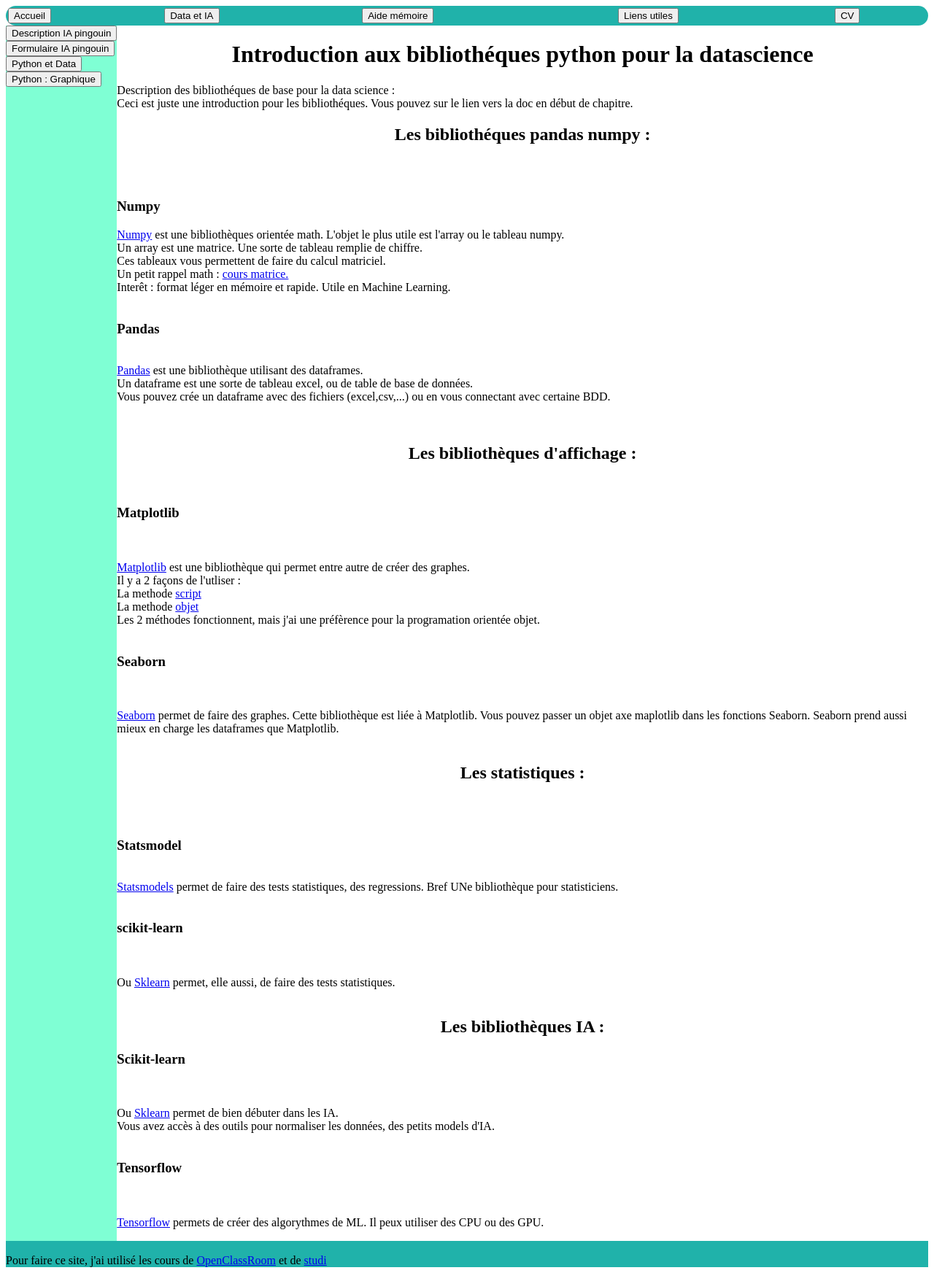
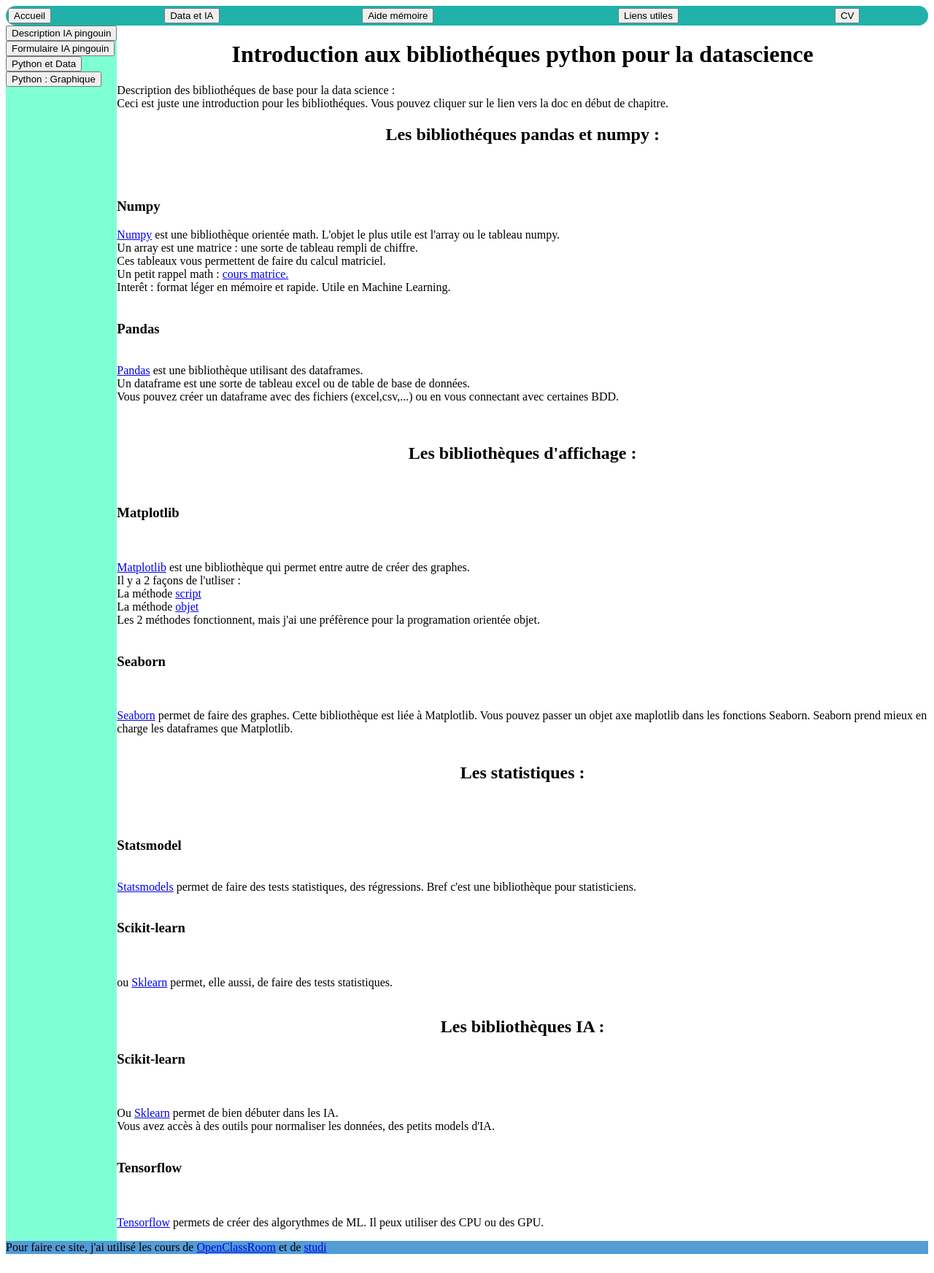
Before and after one commit to barrmath/web_pingouin, a Flask app: page /python_data/ in a window 1280 px wide. Shown: the whole page at 73% size. After the commit the page ends 1719 px from the top, so only its background shows below. Run offline with Flask 3, Linux system fonts and the light colour scheme.

Commit message:
correction et un peu de mise en page

```diff
--- a/pingouin_app/static/css/style_base.css
+++ b/pingouin_app/static/css/style_base.css
@@ -1,4 +1,4 @@
-.choix{
+.choix {
     background-color: lightseagreen;
     border-radius: 20px;
     width: 100%;
@@ -11,6 +11,11 @@ h1 {
 h2 {
     text-align: center;
     }
+
 footer{
-    background-color: lightseagreen;
+    background-color: #549cd6;
+    }
+
+.presentation {
+    text-align: center;
 }
--- a/pingouin_app/templates/base.html
+++ b/pingouin_app/templates/base.html
@@ -20,7 +20,6 @@
     {% block content %}{% endblock %}
   </body>
   <footer>
-    <br>
     Pour faire ce site, j'ai utilisé les cours de <a href="https://openclassrooms.com/fr/">OpenClassRoom</a> et de <a href="https://www.studi.com/fr">studi</a><br>
   </footer>
 </html>
--- a/pingouin_app/templates/data/python_data.html
+++ b/pingouin_app/templates/data/python_data.html
@@ -4,20 +4,20 @@
 <h1>Introduction aux bibliothéques python pour la datascience</h1>
 <p>
     Description des bibliothéques de base pour la data science :<br>
-    Ceci est juste une introduction pour les bibliothéques. Vous pouvez sur le lien vers la doc en début de chapitre.
-    <h2>Les bibliothéques pandas numpy :</h2><br>
+    Ceci est juste une introduction pour les bibliothéques. Vous pouvez cliquer sur le lien vers la doc en début de chapitre.
+    <h2>Les bibliothéques pandas et numpy :</h2><br>
     <br>
     <h3>Numpy</h3>
-    <a href="https://numpy.org/">Numpy</a> est une bibliothèques orientée math. L'objet le plus utile est l'array ou le tableau numpy.<br>
-    Un array est une matrice. Une sorte de tableau remplie de chiffre.<br>
+    <a href="https://numpy.org/">Numpy</a> est une bibliothèque orientée math. L'objet le plus utile est l'array ou le tableau numpy.<br>
+    Un array est une matrice : une sorte de tableau rempli de chiffre.<br>
     Ces tableaux vous permettent de faire du calcul matriciel.<br>
     Un petit rappel math : <a href="https://www.unilim.fr/pages_perso/jean.debord/math/matrices/matrices.htm">cours matrice.</a><br>
     Interêt : format léger en mémoire et rapide. Utile en Machine Learning.<br>
     <br>
     <h3>Pandas</h3><br>
     <a href="https://pandas.pydata.org/">Pandas</a> est une bibliothèque utilisant des dataframes.<br>
-    Un dataframe est une sorte de tableau excel, ou de table de base de données.<br>
-    Vous pouvez crée un dataframe avec des fichiers (excel,csv,...) ou en vous connectant avec certaine BDD.<br>
+    Un dataframe est une sorte de tableau excel ou de table de base de données.<br>
+    Vous pouvez créer un dataframe avec des fichiers (excel,csv,...) ou en vous connectant avec certaines BDD.<br>
     <br>
     <br>
     <h2>Les bibliothèques d'affichage :</h2><br>
@@ -25,26 +25,26 @@
     <br>
     <a href="https://matplotlib.org/">Matplotlib</a> est une bibliothèque qui permet entre autre de créer des graphes.<br>
     Il y a 2 façons de l'utliser :<br>
-    La methode <a href="https://matplotlib.org/2.0.2/examples/pylab_examples/simple_plot.html">script</a><br>
-    La methode <a href="https://matplotlib.org/matplotblog/posts/pyplot-vs-object-oriented-interface/">objet</a><br>
+    La méthode <a href="https://matplotlib.org/2.0.2/examples/pylab_examples/simple_plot.html">script</a><br>
+    La méthode <a href="https://matplotlib.org/matplotblog/posts/pyplot-vs-object-oriented-interface/">objet</a><br>
     Les 2 méthodes fonctionnent, mais j'ai une préfèrence pour la programation orientée objet.<br>
     <br>
     <h3>Seaborn</h3><br>
     <br>
     <a href="https://seaborn.pydata.org/">Seaborn</a> permet de faire des graphes. Cette bibliothèque est liée à Matplotlib.
     Vous pouvez passer un objet axe maplotlib dans les fonctions Seaborn.
-    Seaborn prend aussi mieux en charge les dataframes que Matplotlib.
+    Seaborn prend mieux en charge les dataframes que Matplotlib.
     <br>
     <br>
     <h2>Les statistiques :</h2><br>
     <br>
     <h3>Statsmodel</h3>
     <br>
-    <a href="https://www.statsmodels.org/stable/index.html">Statsmodels</a> permet de faire des tests statistiques, des regressions. Bref UNe bibliothèque pour statisticiens.<br>
+    <a href="https://www.statsmodels.org/stable/index.html">Statsmodels</a> permet de faire des tests statistiques, des régressions. Bref c'est une bibliothèque pour statisticiens.<br>
     <br>
-    <h3>scikit-learn</h3><br>
+    <h3>Scikit-learn</h3><br>
     <br>
-    Ou <a href="https://scikit-learn.org/stable/">Sklearn</a> permet, elle aussi, de faire des tests statistiques.
+    ou <a href="https://scikit-learn.org/stable/">Sklearn</a> permet, elle aussi, de faire des tests statistiques.
     <br>
     <br>
     <h2>Les bibliothèques IA :</h2><bt>
--- a/pingouin_app/templates/index.html
+++ b/pingouin_app/templates/index.html
@@ -4,7 +4,7 @@
 
 <h1>Bienvenue sur mon premier site avec Flask</h1>
 
-<p>
+<p class="presentation">
     Bienvenue sur mon site.<br>
     Vous pouvez naviguer parmis les différentes rubriques en cliquant sur les boutons en haut de la page.<br>
     La premiere rubrique concerne la data et l'IA.<br>
```
Also changed, not shown: pingouin_app/templates/data/description_ia_penguin.html (+22 -22 lines).
